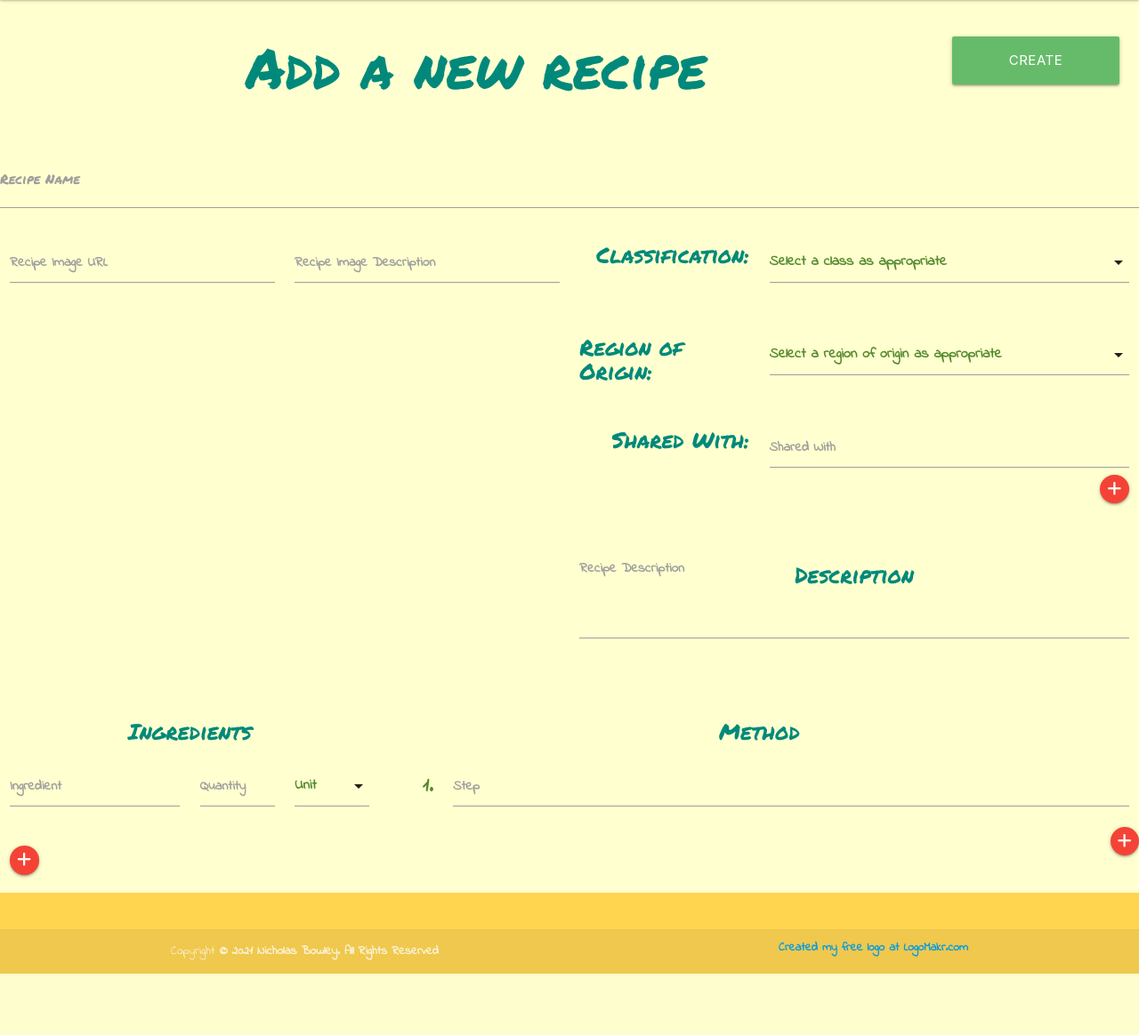
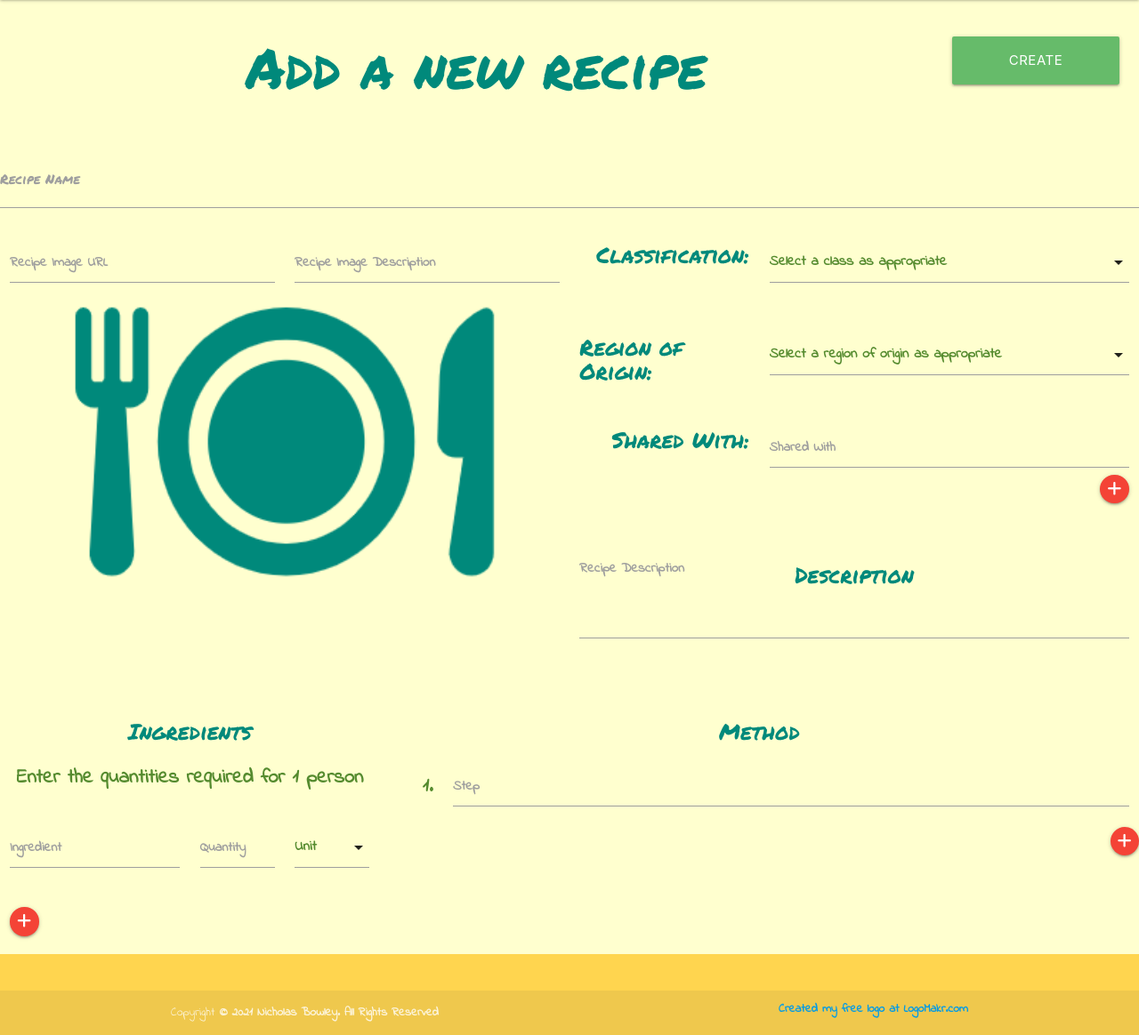
Before and after one commit to Code-Institute-Submissions/KWSNick-meal-planner_MResub, a Flask app: page /recipe_create in a window 1280 px wide. Shown: the part 65-1229 px from the top of the page at 89% size. Before the commit the page ends 1160 px from the top, so only its background shows below. Run offline with Flask 2, Linux system fonts and the light colour scheme; data that the repository does not hold is empty; some libraries are stand-ins or nearby versions.

Commit message:
Added a placeholder image for recipe_create.html in lieu of a loaded url.

```diff
--- a/static/css/style.css
+++ b/static/css/style.css
@@ -35,7 +35,8 @@ h1, h2, h3, h4, h5, h6 {
     color: #00897b;
 }
 .recipe_image {
-    max-width: 100%;
+    width: 75%;
+    margin:0 12.5%;
 }
 .form_tip {
     font-size: 0.8rem;
--- a/static/js/script.js
+++ b/static/js/script.js
@@ -109,8 +109,10 @@
         $.ajax({url: "", success: function(){
             image = $('#image_url').val();
             $('#image_preview').remove();
+            $('#image_placeholder').remove();
             if (image == ""){
                  $('#image_preview').remove();
+                 $('#image_url').parent().siblings().after(`<img id="image_placeholder" class="recipe_image" src="static/images/recipe_img_pholder.png" alt="recipe image placeholder">`);
             }
             else {
                 $('#image_url').parent().siblings().after(`<img id="image_preview" class="recipe_image" src="`+image+`" alt="recipe image preview">`);
--- a/templates/recipe_create.html
+++ b/templates/recipe_create.html
@@ -28,6 +28,7 @@
                         <input class="center" id="image_description" name="image_description" type="text">
                         <label for="image_description">Recipe Image Description</label>
                     </div>
+                    <img id="image_placeholder" class="recipe_image" src="static/images/recipe_img_pholder.png" alt="recipe image placeholder">
                 </div>
             </div>
             <!--Recipe Classification and Origin-->
@@ -86,6 +87,7 @@
         <div class="row">
             <div id="ingredients_list" class="col s12 l4">
                 <h5 class="center">Ingredients</h5>
+                <p class="center">Enter the quantities required for 1 person</p>
                 <div class="row">
                     <div class="input-field col s6">
                         <input class="center" id="ingredient_name1" name="ingredient_name1" type="text">
```
Also changed, not shown: static/images/recipe_img_pholder.png (added).
